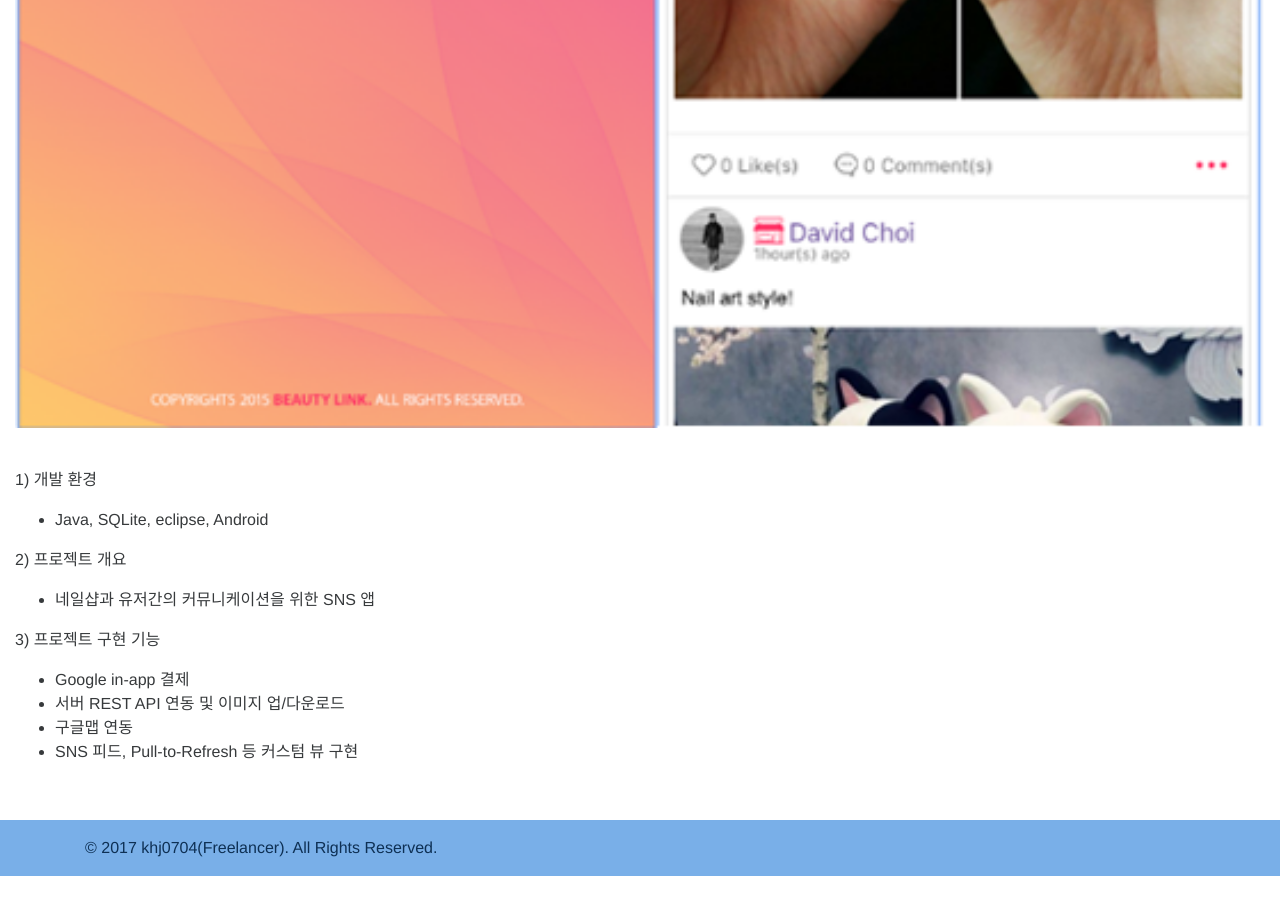
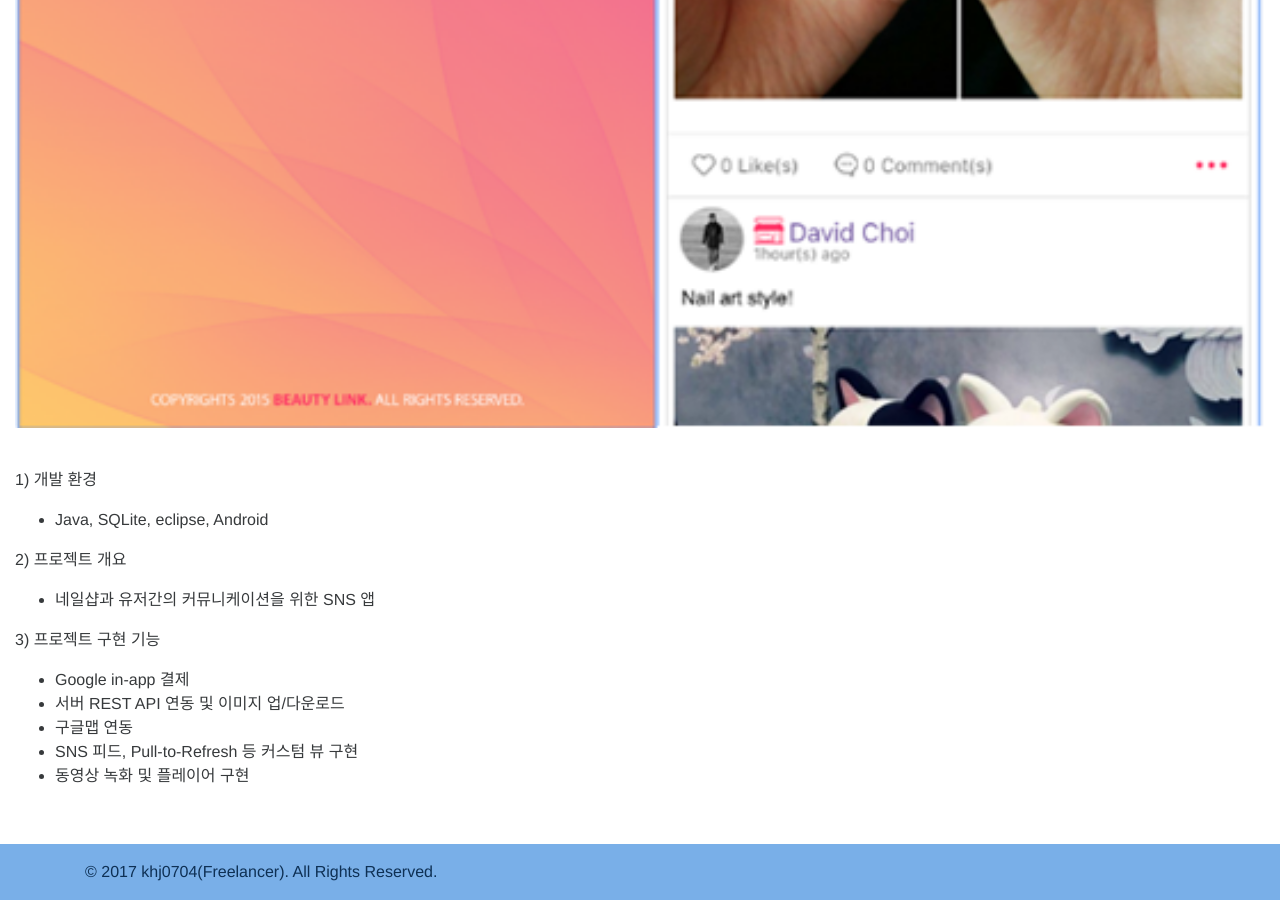
Before and after one commit to khj0704/khj0704.github.io, a Jekyll site: the page built from _posts/2017-01-16-portfolio16.md, in a window 1280 px wide and 900 px high, scrolled down 888 px. Built offline with Jekyll 4.4.1, drawn with Linux system fonts in a browser that asks for light colours; nearby versions of some CDN libraries; library files that are not in the unit come from our copies; before the commit the page ends 1764 px from its top, so only the background shows below that.

Commit message:
Modified Post

```diff
--- a/_posts/2017-01-16-portfolio16.md
+++ b/_posts/2017-01-16-portfolio16.md
@@ -18,3 +18,4 @@ image: beautylink.png
  - 서버 REST API 연동 및 이미지 업/다운로드
  - 구글맵 연동
  - SNS 피드, Pull-to-Refresh 등 커스텀 뷰 구현
+ - 동영상 녹화 및 플레이어 구현
```
